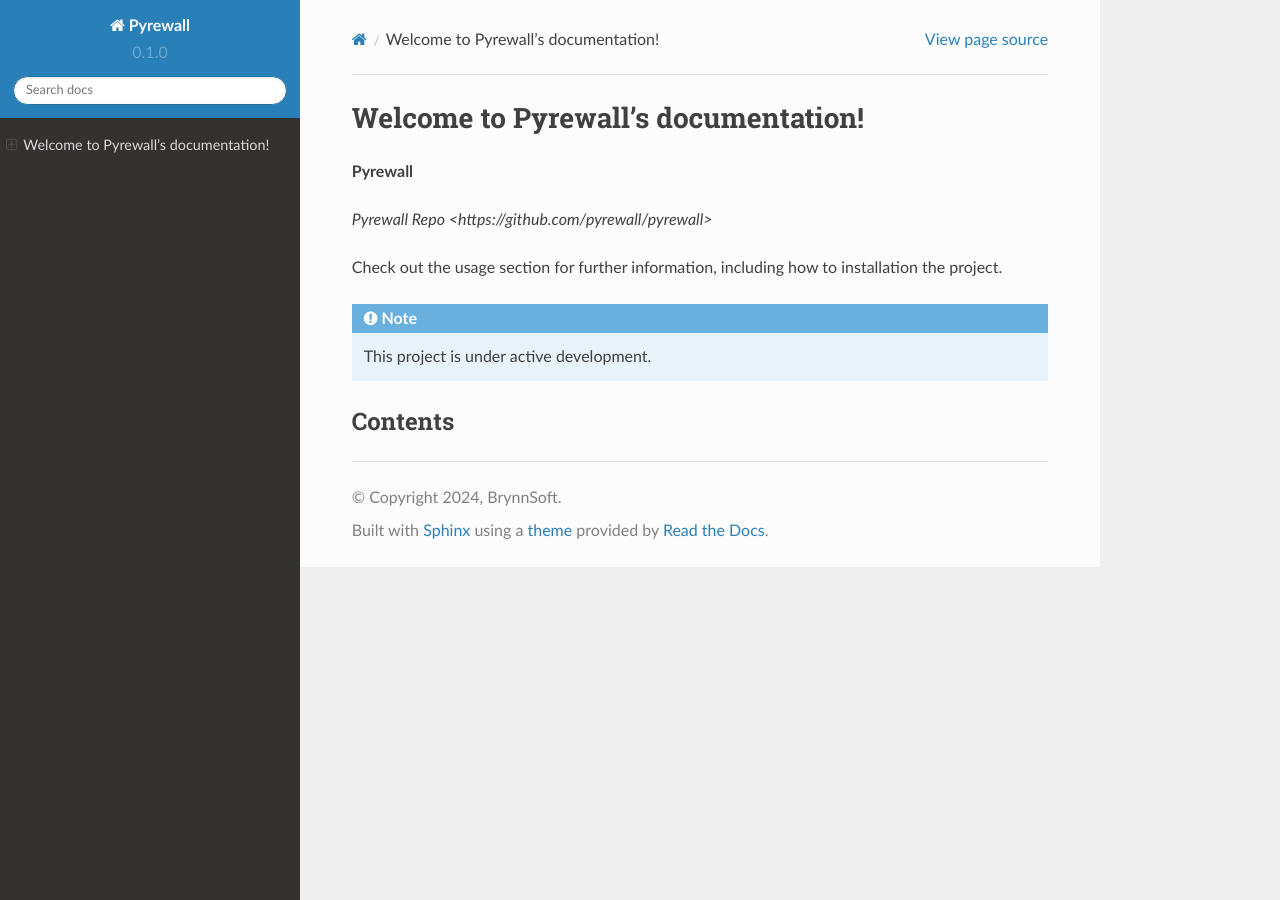
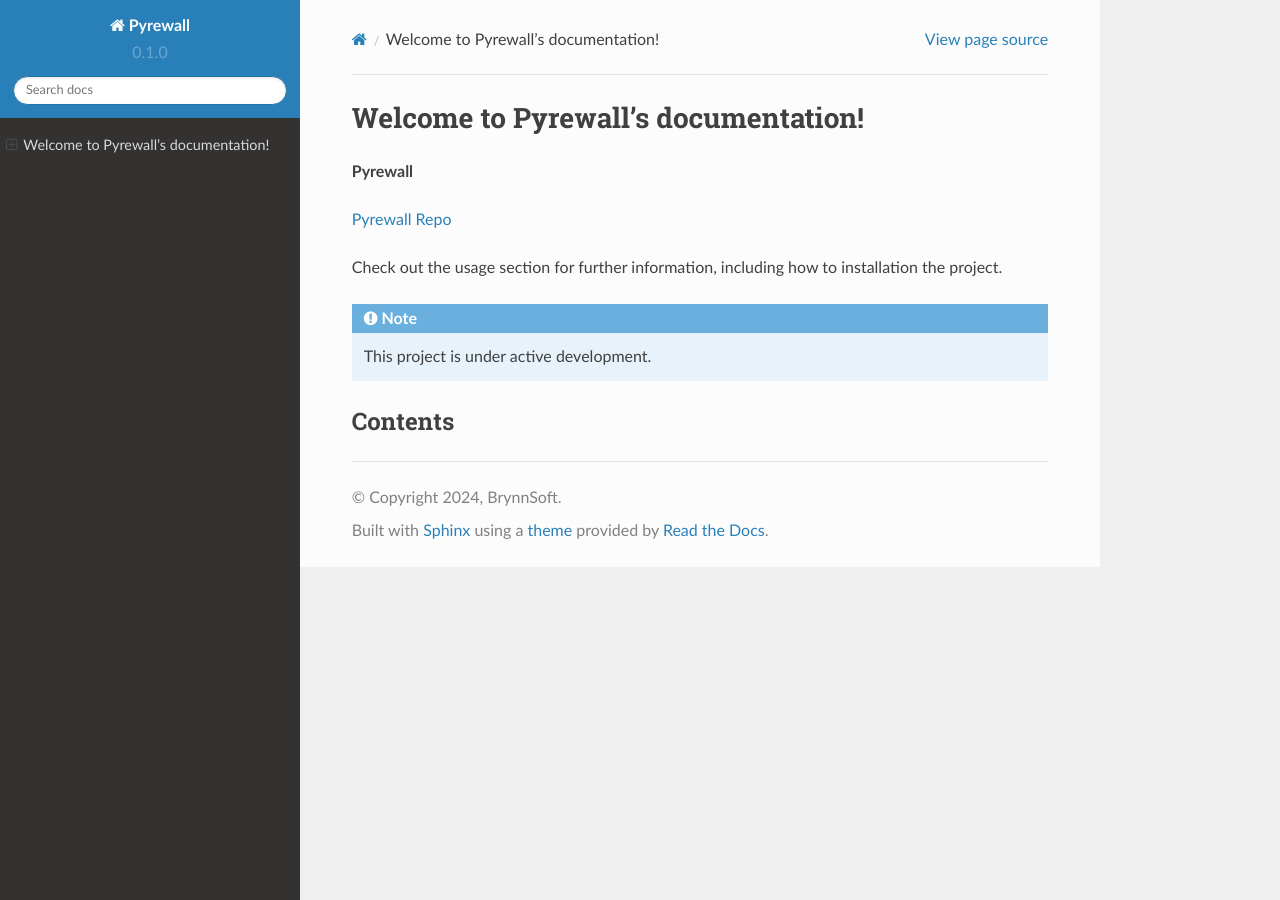
Before and after one commit to pyrewall/pyrewall, a Sphinx documentation site: the page built from docs/source/index.rst, in a window 1280 px wide. Built offline with Sphinx 7.4.7 and the Read the Docs theme 2.0.0, drawn with Linux system fonts in a browser that asks for light colours; pages that are not in the unit, such as notebooks, are missing from menus.

```diff
--- a/docs/source/index.rst
+++ b/docs/source/index.rst
@@ -3,7 +3,7 @@ Welcome to Pyrewall's documentation!
 
 **Pyrewall**
 
-`Pyrewall Repo <https://github.com/pyrewall/pyrewall>`
+`Pyrewall Repo <https://github.com/pyrewall/pyrewall>`_
 
 Check out the :doc:`usage` section for further information, including
 how to :ref:`installation` the project.
```
